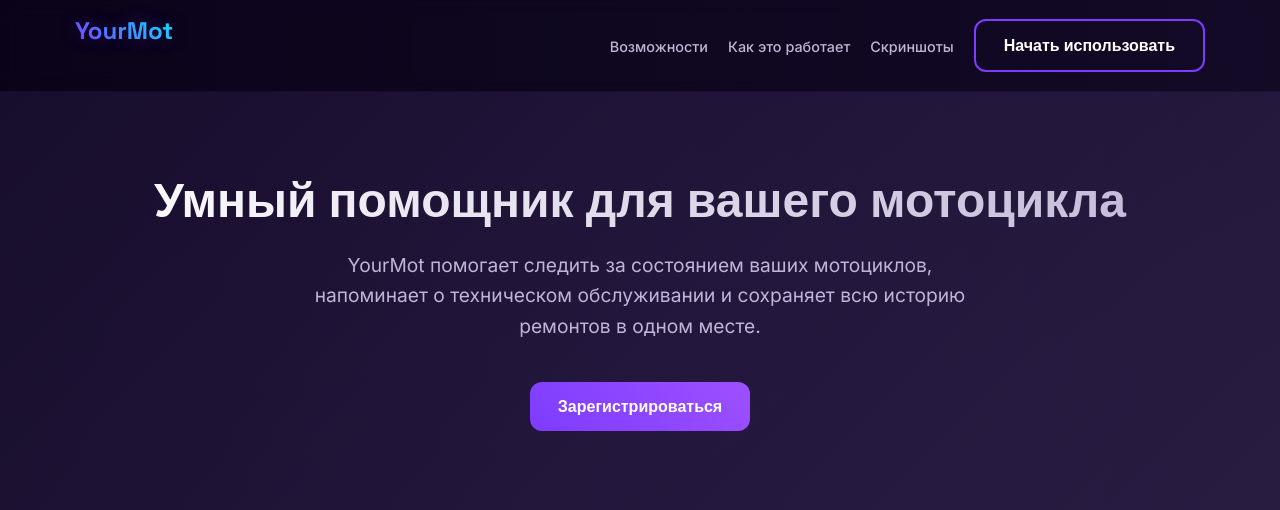
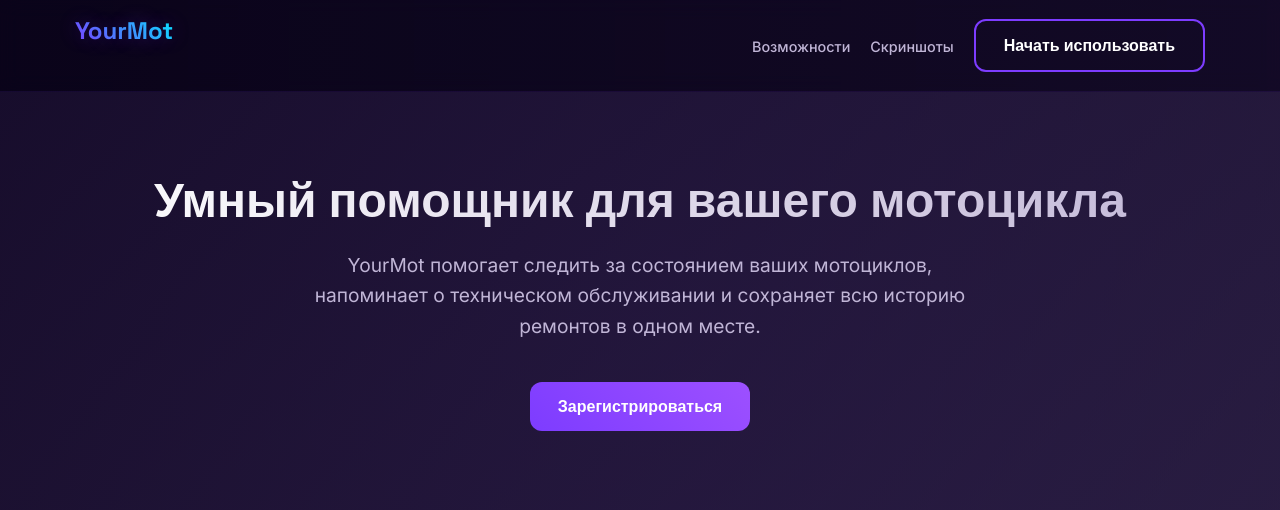
Before and after one commit to griskprj/MotoDiag1.0, a Flask app: page /lending in a window 1280 px wide. Shown: the top 510 px of the page. Run offline with Flask 3, Linux system fonts and the light colour scheme.

Commit message:
Add manifest in lending, remove htw section

```diff
--- a/app/templates/lending.html
+++ b/app/templates/lending.html
@@ -3,6 +3,17 @@
 <head>
     <meta charset="UTF-8">
     <meta name="viewport" content="width=device-width, initial-scale=1.0">
+
+    <!-- PWA -->
+    <meta name="viewport" content="width=device-width, initial-scale=1">
+    <meta name="apple-mobile-web-app-capable" content="yes">
+    <meta name="apple-mobile-web-app-status-bar-style" content="black-translucent">
+    <meta name="apple-mobile-web-app-title" content="FlaskApp">
+    <link rel="apple-touch-icon" href="/static/ico_192.png">
+
+    <!-- Manifest -->
+    <link rel="manifest" href="/static/manifest.json">
+
     <title>YourMot - Умный помощник для мотоциклистов</title>
     <link href="https://fonts.googleapis.com/css2?family=Space+Grotesk:wght@500;700&family=Inter:wght@400;500&display=swap" rel="stylesheet">
     <link rel="stylesheet" href="/static/css/index.css">
@@ -24,7 +35,6 @@
                 <nav>
                     <ul style="align-items: center;">
                         <li><a href="#features">Возможности</a></li>
-                        <li><a href="#how-it-works">Как это работает</a></li>
                         <li><a href="#screenshots">Скриншоты</a></li>
                         <li><a href="{{ url_for('auth_bp.register') }}" class="btn btn-secondary">Начать использовать</a></li>
                     </ul>
@@ -34,7 +44,6 @@
         <div class="mobile-menu">
             <ul>
                 <li><a href="#features">Возможности</a></li>
-                <li><a href="#how-it-works">Как это работает</a></li>
                 <li><a href="#screenshots">Скриншоты</a></li>
                 <li><a href="{{ url_for('auth_bp.register') }}" class="btn btn-secondary">Начать использовать</a></li>
             </ul>
```
Also changed, not shown: 1 other file.
